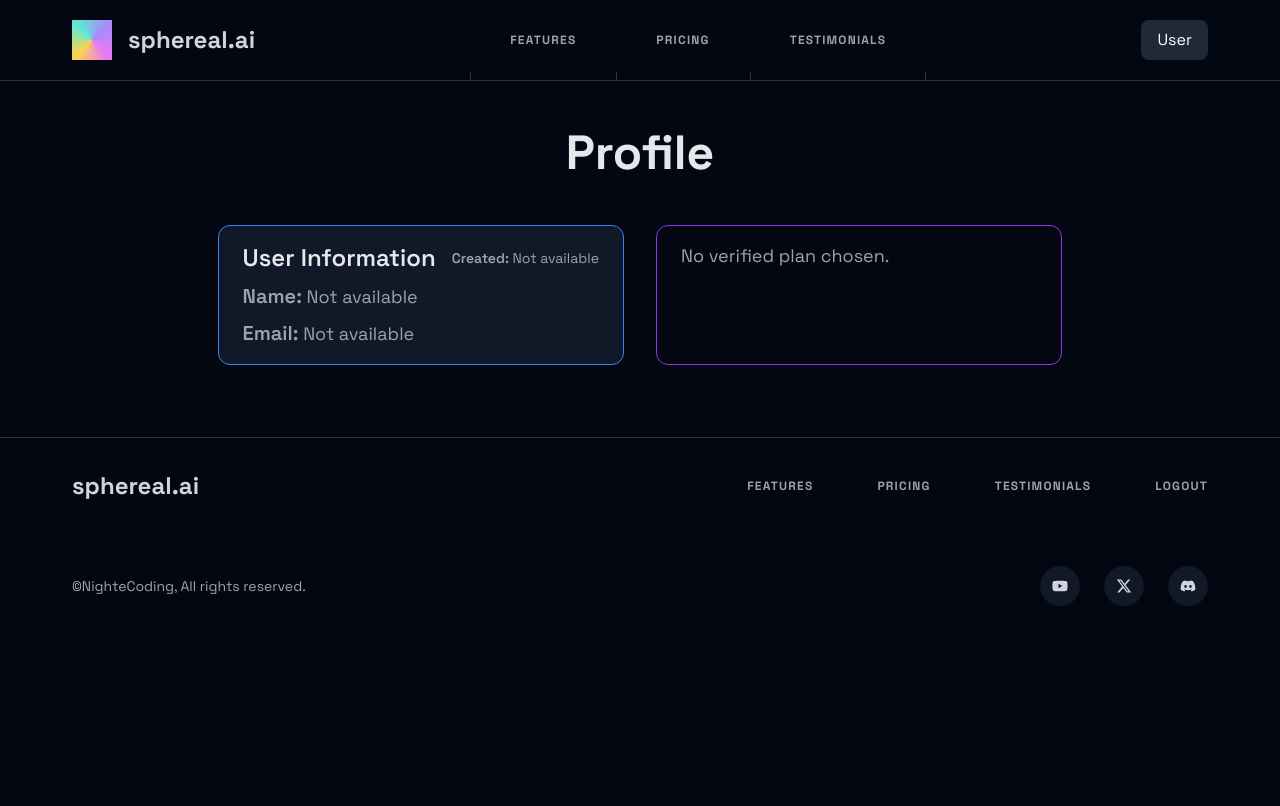
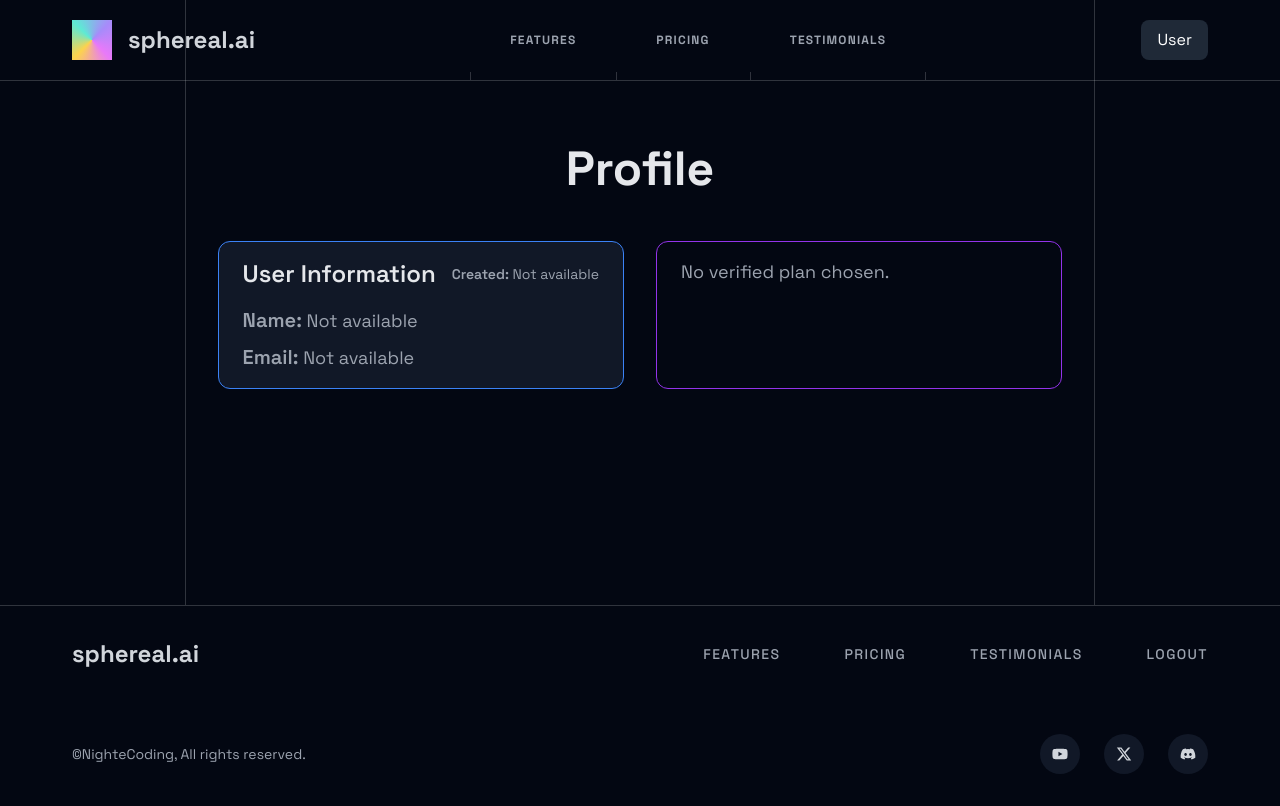
Before and after one commit to JannickPepe/Tribe-RoboAI-Landing, a Next.js app: page /auth/profile in a window 1280 px wide. Built offline with nearby package versions, Linux system fonts and the light colour scheme; sample sign-in values are in the browser's storage; grey boxes are pictures that could not be loaded.

Commit message:
Implemented usepathname and useRouter for section nav on other pages

```diff
--- a/src/app/auth/plans/page.tsx
+++ b/src/app/auth/plans/page.tsx
@@ -70,7 +70,6 @@ const PlansPage = () => {
                           You have verified your plan.<br/>
                           <Link href="/auth/profile" className="text-blue-400 underline">Go to your profile</Link>.
                         </h1>
-                        <span className="animate-cursor-blink">|</span>
                       </div>
                     </div>
                   </div>
@@ -80,7 +79,7 @@ const PlansPage = () => {
           </>
 
         ) : selectedPlan ? (
-          <div className="py-10 container">
+          <div className="py-10 container max-w-4xl">
             <h1 className="text-4xl font-bold text-gray-200">
               You have chosen the {selectedPlan.title} plan
             </h1>
--- a/src/app/auth/profile/page.tsx
+++ b/src/app/auth/profile/page.tsx
@@ -2,6 +2,8 @@
 
 import React, { useEffect, useState } from "react";
 import ProtectedRoute from "../ProtectedRoute";
+import { SectionBorder } from "@/components/SectionBorder";
+import { SectionContent } from "@/components/SectionContent";
 
 interface Plan {
   title: string;
@@ -43,7 +45,10 @@ const ProfilePage = () => {
 
   return (
     <ProtectedRoute>
-      <div className="flex flex-col items-center py-12">
+      <div className="flex flex-col items-center -mt-10 lg:-mt-32">
+        <SectionBorder>
+          <SectionContent className="relative isolate [mask-image:linear-gradient(to_bottom,transparent,black_10%,black_90%,transparent)]">
+            <div className="flex flex-col items-center">
               <h1 className="text-4xl md:text-5xl font-bold text-gray-200">Profile</h1>
 
               <section className="grid grid-cols-1 lg:grid-cols-2 gap-8 my-6">
@@ -55,8 +60,7 @@ const ProfilePage = () => {
                       <span className="font-semibold">Created:</span> {createdAt || "Not available"}
                     </p>
                   </div>
-
-            <p className="text-lg text-gray-400 mt-2">
+                  <p className="text-lg text-gray-400 mt-4">
                     <span className="text-xl font-semibold">Name:</span> {userName || "Not available"}
                   </p>
                   <p className="text-lg text-gray-400 mt-2">
@@ -93,6 +97,9 @@ const ProfilePage = () => {
                 </div>
               </section>
             </div>
+          </SectionContent>
+        </SectionBorder>
+      </div>
     </ProtectedRoute>
   );
 };
--- a/src/components/SectionContent.tsx
+++ b/src/components/SectionContent.tsx
@@ -1,13 +1,17 @@
 import { HTMLAttributes } from "react";
 import { twMerge } from "tailwind-merge";
 
-export const SectionContent = (props: HTMLAttributes<HTMLDivElement>) => {
-  const { className, ...otherProps } = props;
+interface SectionContentProps extends HTMLAttributes<HTMLDivElement> {
+  position?: string;
+}
+
+export const SectionContent = (props: SectionContentProps) => {
+  const { className, position, ...otherProps } = props;
   return (
     <div
       className={twMerge(
         "container py-24 md:py-36 lg:py-48 overflow-hidden",
-        className
+        className, position
       )}
       {...otherProps}
     />
--- a/src/sections/Footer.tsx
+++ b/src/sections/Footer.tsx
@@ -4,6 +4,7 @@ import React, { useEffect, useState } from "react";
 import { faYoutube, faXTwitter, faDiscord, } from "@fortawesome/free-brands-svg-icons";
 import { FontAwesomeIcon } from "@fortawesome/react-fontawesome";
 import Link from "next/link";
+import { usePathname, useRouter } from "next/navigation";
 
 export const navItems = [
   {
@@ -43,6 +44,8 @@ export const socialLinks = [
 
 export const Footer = () => {
   const [isLoggedIn, setIsLoggedIn] = useState(false);
+  const router = useRouter();
+  const pathname = usePathname();
 
   // Check localStorage for logged-in status on mount
   useEffect(() => {
@@ -56,6 +59,22 @@ export const Footer = () => {
     window.location.href = "/";
   };
 
+  const handleNavClick = (e: React.MouseEvent, href: string) => {
+    e.preventDefault();
+
+    if (pathname !== "/") {
+      // If user is not on home page, go to home first
+      router.push(`/${href}`);
+      return;
+    }
+
+    // Scroll to section if already on the homepage
+    const element = document.querySelector(href);
+    if (element) {
+      element.scrollIntoView({ behavior: "smooth" });
+    }
+  };
+
   return (
     <footer className="border-t border-[var(--color-border)]">
       <div className="container py-8">
@@ -64,33 +83,31 @@ export const Footer = () => {
             sphereal.ai
           </Link>
           <nav className="flex flex-col md:flex-row gap-8 md:gap-16 items-center">
-            {navItems.map((item) => (
+            {navItems.map(({ name, href }) => (
               <a
-                href={item.href}
-                key={item.href}
-                className="uppercase text-xs tracking-widest font-bold text-gray-400"
+                href={href}
+                key={href}
+                className="font-medium text-xs md:text-sm tracking-widest text-gray-400 hover:text-purple-500 uppercase inline-flex items-center transition-colors"
                 onClick={(e) => {
-                  e.preventDefault();
-                  const element = document.querySelector(item.href);
+                  handleNavClick(e, href)
+                  const element = document.querySelector(href);
                   if (element) {
-                    element.scrollIntoView({
-                      behavior: "smooth",
-                    });
+                    element.scrollIntoView({ behavior: "smooth" });
                   }
                 }}
               >
-                {item.name}
+                {name}
               </a>
             ))}
             {isLoggedIn ? (
               <button
                 onClick={handleLogout}
-                className="uppercase text-xs tracking-widest font-bold text-gray-400"
+                className="uppercase text-xs md:text-sm tracking-widest font-medium text-gray-400 hover:text-purple-500 transition-colors"
               >
                 Logout
               </button>
             ) : (
-              <Link href={"/login"} className="uppercase text-xs tracking-widest font-bold text-gray-400">
+              <Link href={"/login"} className="uppercase text-xs tracking-widest font-bold text-gray-400 hover:text-purple-500 transition-colors">
                 Login
               </Link>
             )}
--- a/src/sections/Header.tsx
+++ b/src/sections/Header.tsx
@@ -6,6 +6,7 @@ import { Orbit } from "@/components/Orbit";
 import { twMerge } from "tailwind-merge";
 import { Logo } from "@/components/Logo";
 import Link from "next/link";
+import { usePathname, useRouter } from "next/navigation";
 
 export const navItems = [
   {
@@ -54,7 +55,8 @@ export const Header = () => {
   const [isMobileNavOpen, setIsMobileNavOpen] = useState(false);
   const [isDropdownOpen, setIsDropdownOpen] = useState(false);
   const [isLoggedIn, setIsLoggedIn] = useState(false);
-
+  const router = useRouter();
+  const pathname = usePathname();
 
   // Check localStorage for logged-in status on mount
   useEffect(() => {
@@ -76,6 +78,22 @@ export const Header = () => {
     window.location.href = "/";
   };
 
+  const handleNavClick = (e: React.MouseEvent, href: string) => {
+    e.preventDefault();
+
+    if (pathname !== "/") {
+      // If user is not on home page, go to home first
+      router.push(`/${href}`);
+      return;
+    }
+
+    // Scroll to section if already on the homepage
+    const element = document.querySelector(href);
+    if (element) {
+      element.scrollIntoView({ behavior: "smooth" });
+    }
+  };
+
   return (
     <>
       <header className="border-b border-gray-200/20 relative z-40">
@@ -93,9 +111,9 @@ export const Header = () => {
                   <a
                     href={href}
                     key={href}
-                    className="h-full px-10 relative font-bold text-xs tracking-widest text-gray-400 uppercase inline-flex items-center before:content-[''] before:absolute before:bottom-0 before:h-2 before:w-px before:bg-gray-200/20 before:left-0 last:after:absolute last:after:bottom-0 last:after:h-2 last:after:w-px last:after:bg-gray-200/20 last:after:right-0"
+                    className="h-full px-10 relative font-bold text-xs tracking-widest text-gray-400 hover:text-purple-500 uppercase inline-flex items-center before:content-[''] before:absolute before:bottom-0 before:h-2 before:w-px before:bg-gray-200/20 before:left-0 last:after:absolute last:after:bottom-0 last:after:h-2 last:after:w-px last:after:bg-gray-200/20 last:after:right-0 transition"
                     onClick={(e) => {
-                      e.preventDefault();
+                      handleNavClick(e, href)
                       const element = document.querySelector(href);
                       if (element) {
                         element.scrollIntoView({ behavior: "smooth" });
--- a/src/sections/Pricing.tsx
+++ b/src/sections/Pricing.tsx
@@ -81,7 +81,6 @@ type Plan = {
 
 
 export const Pricing = () => {
-
   const router = useRouter();
   const [verifiedPlan, setVerifiedPlan] = useState<Plan | null>(null);
 
```
Lines whose indentation alone changed are shown as unchanged.
